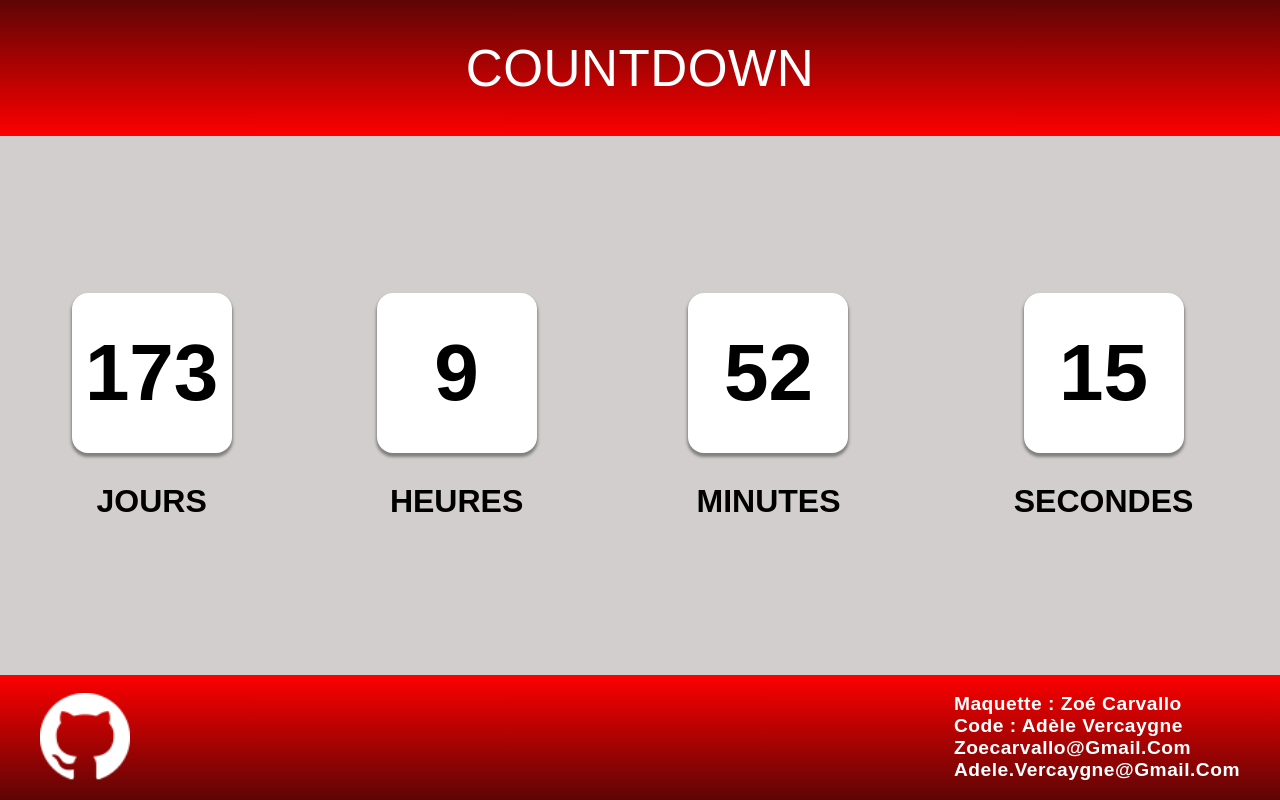
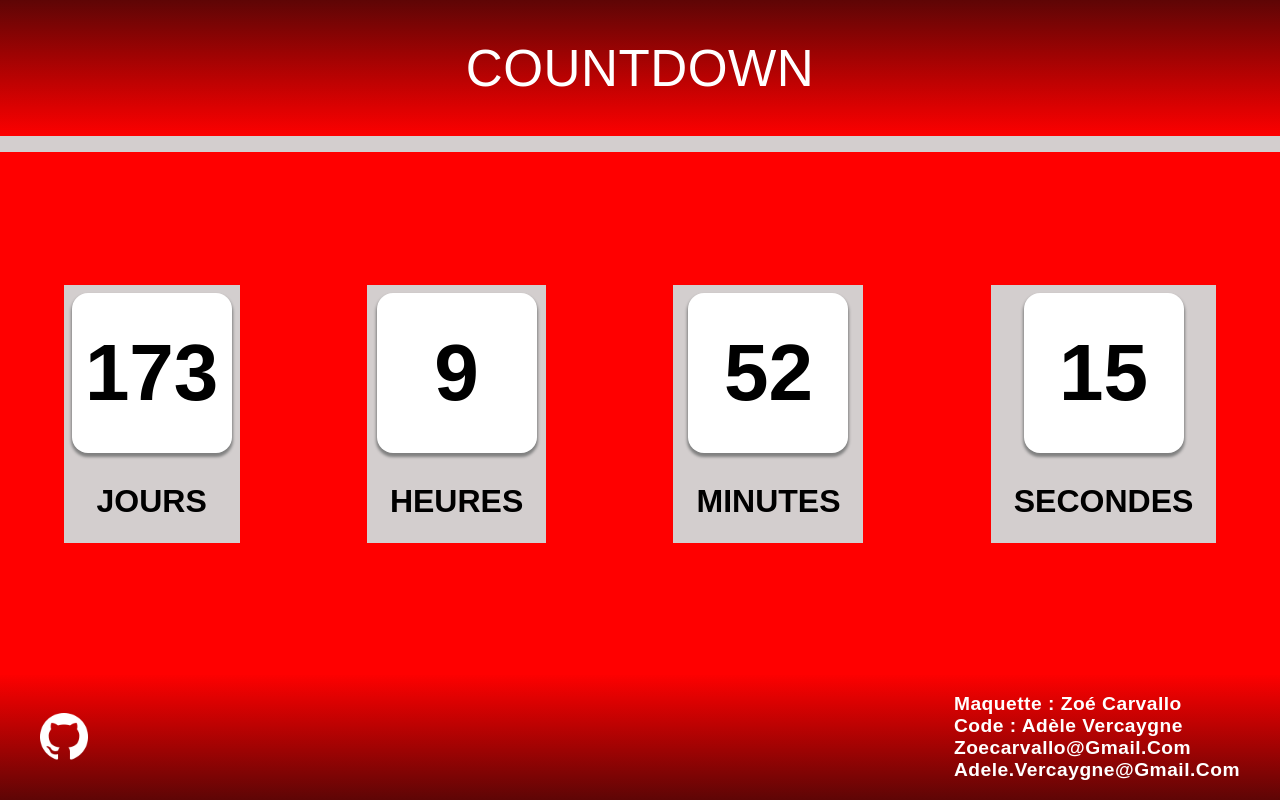
Before and after one commit to adelevrc/countdown, a plain HTML site: page index.html in a window 1280 px wide. Drawn offline with Linux system fonts and the light colour scheme.

Commit message:
resp tablets portraits commentaires

```diff
--- a/maquette_zoe-V2.css
+++ b/maquette_zoe-V2.css
@@ -113,7 +113,9 @@ footer > img{
 }
 
 
-/*Responsive Desktop */
+                                                        /*Responsive Desktop */
+
+
 
 @media screen and (min-width: 1281px) {
 
@@ -163,7 +165,7 @@ footer {
 
 }
 
-/* Responsives Laptop, Desktop*/
+                                                          /* Responsives Laptop, Desktop*/
 
 @media screen and (min-width: 1025px) and (max-width: 1280px) {
 
@@ -202,12 +204,13 @@ footer {
         }
 }
 
-/*Responsives Tablets Ipads portrait*/
+                                                      /*Responsives Tablets Ipads portrait*/
 
-@media screen and (min-width: 768px) and (max-width: 1024px) {
+/*@media screen and (min-width: 768px) and (max-width: 1024px) {
 
 
   .container {
+    background-color: pink;
   flex-direction: row;
   justify-content: space-around;
   align-items: center;
@@ -243,10 +246,15 @@ height: 20vh;
 }
 
 }
+*/
+
+                                                    /*Responsives Tablets Ipads landscape*/
+
 
 @media (min-width: 768px) and (max-width: 1024px) and (orientation: landscape) {
 
   .container {
+    background-color: blue;
   flex-direction: row;
   justify-content: space-around;
   align-items: center;
@@ -281,9 +289,12 @@ height: 20vh;
 }
 }
 
+                                                      /*Responsive Mobile landscape*/
+
 @media screen and (min-device-width : 321px) and (orientation : landscape){
 
 .container {
+background-color: red;
   flex-direction: row;
   justify-content: space-around;
   align-items: center;
@@ -316,10 +327,4 @@ height: 20vh;
   padding-top: 30px;
 }
 
-footer > img{
-  width: 7vw;
-  height: 7vw;
-
 }
-
-}
```
